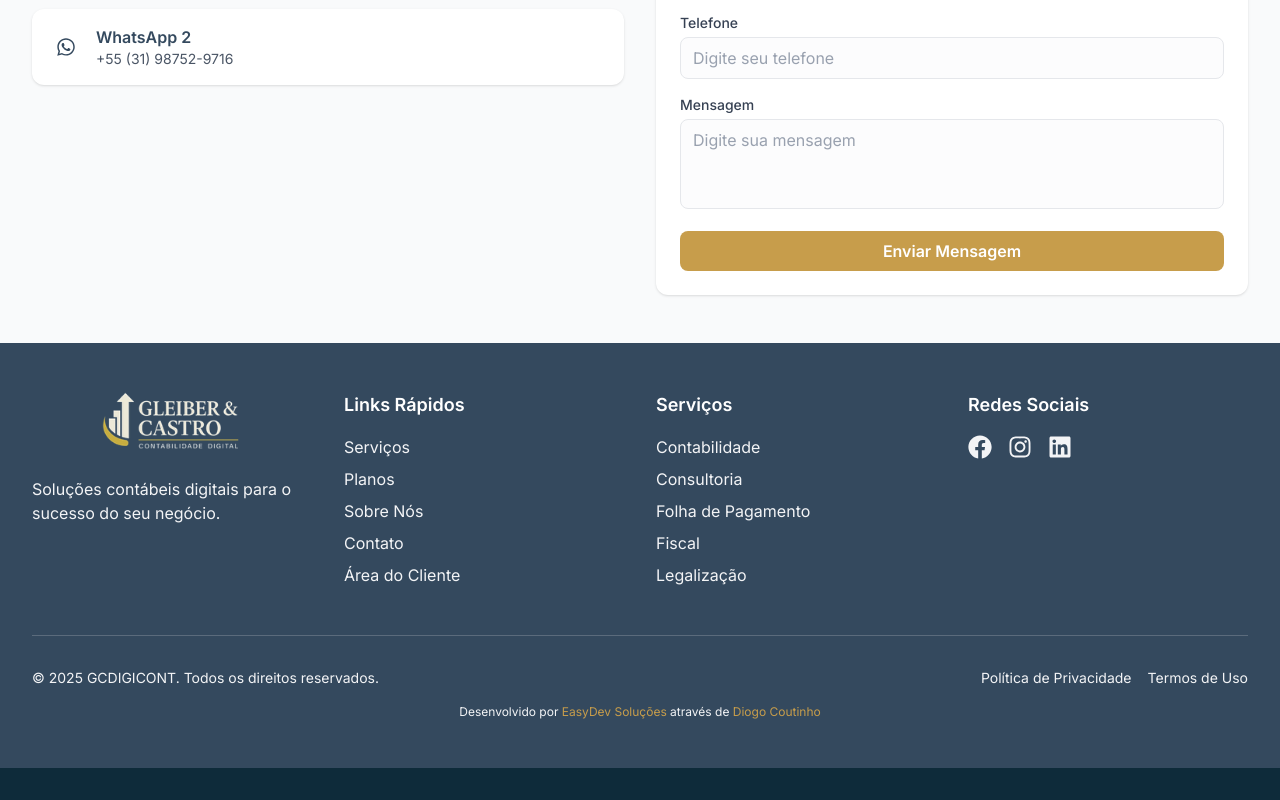
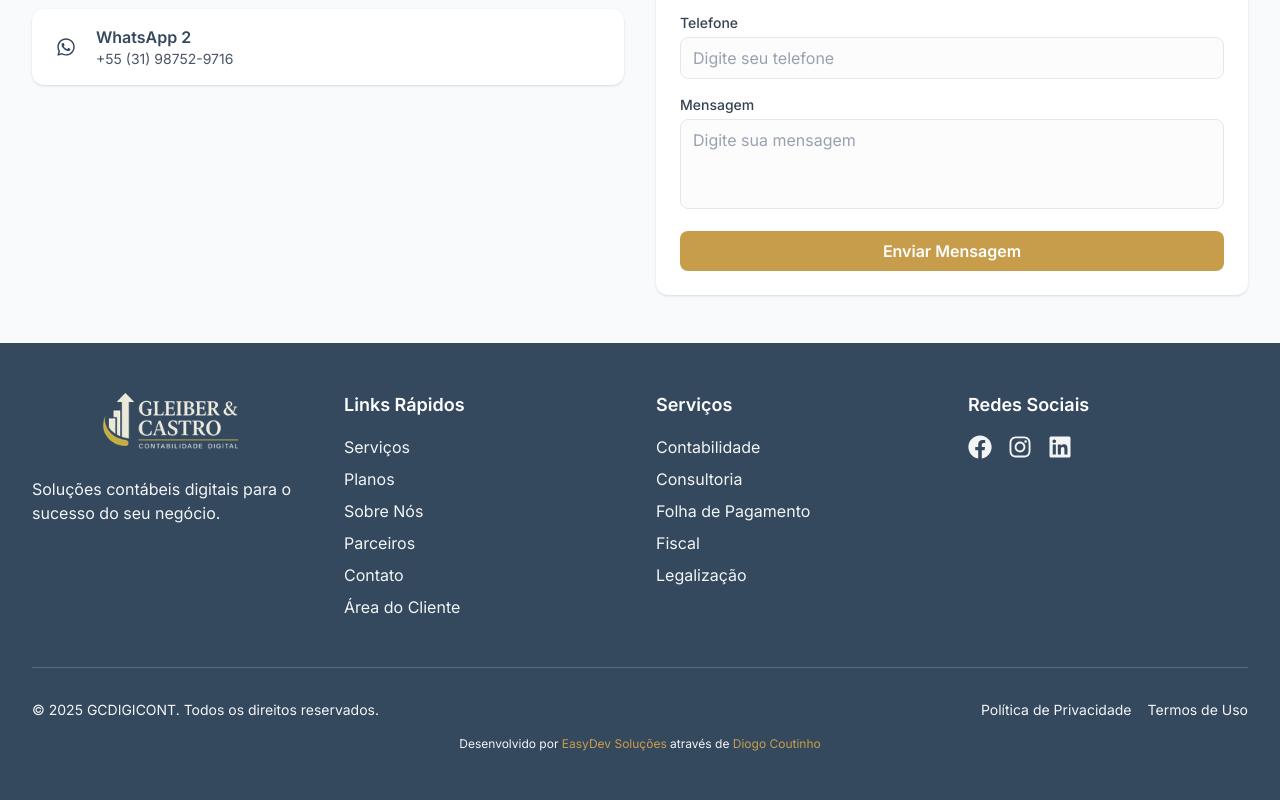
Before and after one commit to diogocoutinho/gcdigicont2, a Next.js app: page / in a window 1280 px wide. Shown: the part 4351-5151 px from the top of the page. Before the commit the page ends 5119 px from the top, so only its background shows below. Built offline with nearby package versions, Linux system fonts and the light colour scheme.

Commit message:
Add 'Parceiros' navigation link to Footer component for improved site navigation.

```diff
--- a/src/components/Footer.tsx
+++ b/src/components/Footer.tsx
@@ -66,6 +66,15 @@ export default function Footer() {
                   className="text-gray-100 hover:text-secondary cursor-pointer"
                 >
                   Sobre Nós
+                </a>
+              </li>
+              <li>
+                <a
+                  href="#parceiros"
+                  onClick={(e) => handleNavigation(e, "parceiros")}
+                  className="text-gray-100 hover:text-secondary cursor-pointer"
+                >
+                  Parceiros
                 </a>
               </li>
               <li>
```
